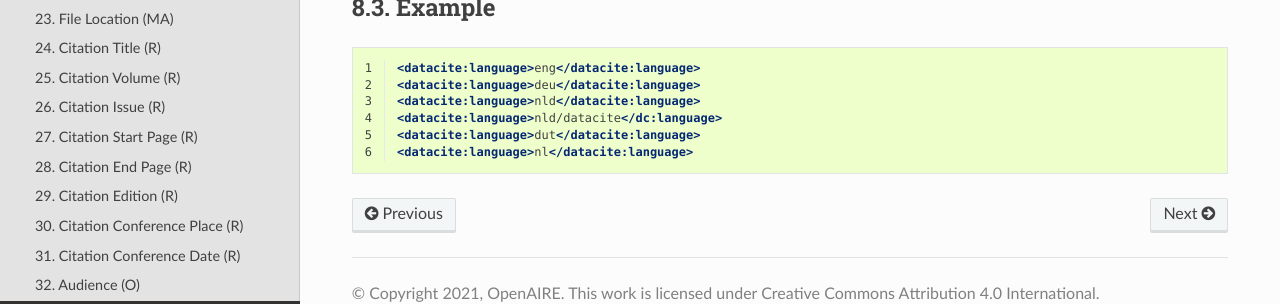
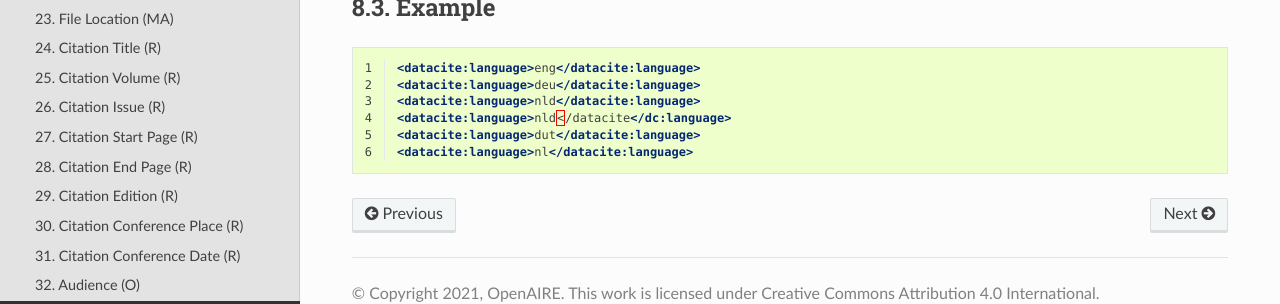
Before and after one commit to openaire/guidelines-literature-repositories, a Sphinx documentation site: the page built from docs/field_language.rst, in a window 1280 px wide and 900 px high, scrolled down 612 px. Shown: the part 537-841 px from the top of the window. Built offline with Sphinx 7.4.7 and the Read the Docs theme 3.1.0, drawn with Linux system fonts in a browser that asks for light colours; a script that is not in the unit is left out.

```diff
--- a/docs/field_language.rst
+++ b/docs/field_language.rst
@@ -52,7 +52,7 @@ Example
    <datacite:language>eng</datacite:language>
    <datacite:language>deu</datacite:language>
    <datacite:language>nld</datacite:language>
-   <datacite:language>nld/datacite</dc:language>
+   <datacite:language>nld</datacite</dc:language>
    <datacite:language>dut</datacite:language>
    <datacite:language>nl</datacite:language>
 
```
